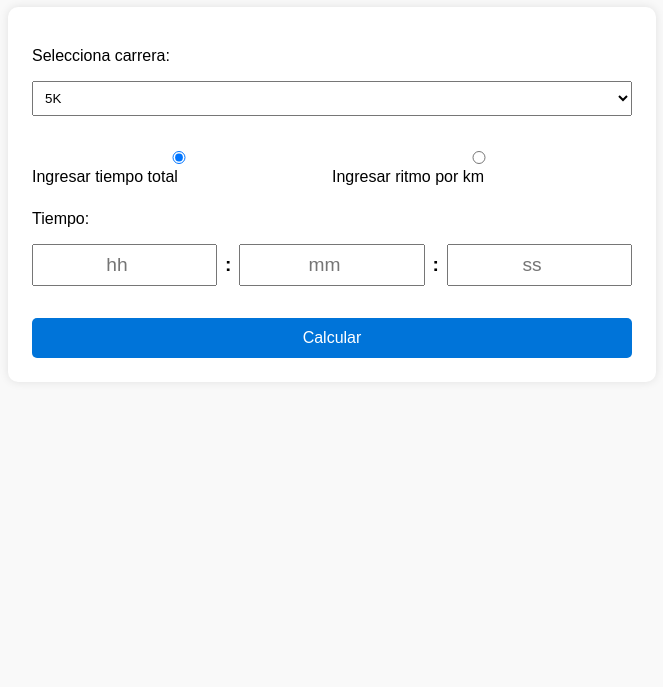
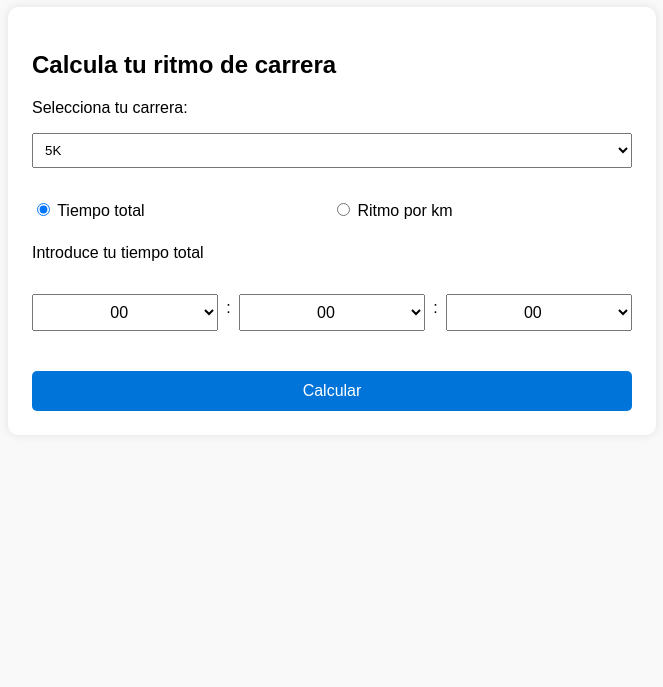
Before and after one commit to David7ce/calculator-race-time, a plain HTML site: page index.html in a window 1280 px wide. Shown: the part 113-800 px from the top of the page, without its empty margins (308-971 px from the left). Drawn offline with Linux system fonts and the light colour scheme.

Commit message:
Add calculator functionality and styles for race time calculations

```diff
--- a/index.html
+++ b/index.html
@@ -3,180 +3,14 @@
 <head>
   <meta charset="UTF-8" />
   <meta name="viewport" content="width=device-width, initial-scale=1.0"/>
-  <title>Calculadora de Ritmos</title>
-  <style>
-    body {
-      font-family: Arial, sans-serif;
-      padding: 2rem;
-      background: #f9f9f9;
-    }
-    h1 {
-      text-align: center;
-    }
-    .calculator {
-      max-width: 600px;
-      margin: 0 auto;
-      background: #fff;
-      padding: 1.5rem;
-      border-radius: 10px;
-      box-shadow: 0 0 10px rgba(0,0,0,0.1);
-    }
-    label, select {
-      display: block;
-      margin: 1rem 0 0.5rem;
-    }
-    input, select {
-      padding: 0.5rem;
-      width: 100%;
-    }
-    .radio-group {
-      display: flex;
-      justify-content: space-between;
-      margin-top: 1rem;
-    }
-    .radio-group label {
-      flex: 1;
-      margin-right: 1rem;
-    }
-    .time-inputs {
-      display: flex;
-      align-items: center;
-      justify-content: space-between;
-      gap: 0.5rem;
-      margin: 1rem 0;
-    }
-    .time-inputs input {
-      width: 33%;
-      text-align: center;
-      font-size: 1.2rem;
-    }
-    .time-inputs span {
-      font-weight: bold;
-      font-size: 1.2rem;
-    }
-    table {
-      width: 100%;
-      border-collapse: collapse;
-      margin-top: 2rem;
-    }
-    th, td {
-      padding: 0.5rem;
-      border: 1px solid #ccc;
-      text-align: center;
-    }
-    button {
-      margin-top: 1rem;
-      padding: 0.7rem;
-      width: 100%;
-      font-size: 1rem;
-      cursor: pointer;
-      background-color: #0074D9;
-      color: white;
-      border: none;
-      border-radius: 5px;
-    }
-    button:hover {
-      background-color: #005fa3;
-    }
-  </style>
+  <title>Calculadora de Ritmos de Carrera</title>
+  <link rel="stylesheet" href="styles.css" />
+  <script src="script.js"></script>
 </head>
 <body>
-  <h1>Calculadora de Ritmos</h1>
-  <div class="calculator">
-    <label for="distance">Selecciona carrera:</label>
-    <select id="distance">
-      <option value="5">5K</option>
-      <option value="10">10K</option>
-      <option value="20">20K</option>
-      <option value="40">40K</option>
-      <option value="42.195">Maratón (42.195K)</option>
-      <option value="50">50K</option>
-    </select>
+  <h1>Calculadora de Ritmos de carrera</h1>
+  <div id="app">
 
-    <div class="radio-group">
-      <label><input type="radio" name="mode" value="time" checked> Ingresar tiempo total</label>
-      <label><input type="radio" name="mode" value="pace"> Ingresar ritmo por km</label>
-    </div>
-
-    <label for="time">Tiempo:</label>
-    <div class="time-inputs">
-      <input type="number" id="hours" min="0" max="99" placeholder="hh" />
-      <span>:</span>
-      <input type="number" id="minutes" min="0" max="59" placeholder="mm" />
-      <span>:</span>
-      <input type="number" id="seconds" min="0" max="59" placeholder="ss" />
-    </div>
-
-    <button onclick="calcular()">Calcular</button>
-
-    <div id="resultado"></div>
   </div>
-
-  <script>
-    function formatTime(seconds) {
-      const h = Math.floor(seconds / 3600);
-      const m = Math.floor((seconds % 3600) / 60);
-      const s = Math.floor(seconds % 60);
-      return `${h.toString().padStart(2,'0')}:${m.toString().padStart(2,'0')}:${s.toString().padStart(2,'0')}`;
-    }
-
-    function calcular() {
-      const distancia = parseFloat(document.getElementById("distance").value);
-      const modo = document.querySelector('input[name="mode"]:checked').value;
-
-      const horas = parseInt(document.getElementById("hours").value) || 0;
-      const minutos = parseInt(document.getElementById("minutes").value) || 0;
-      const segundos = parseInt(document.getElementById("seconds").value) || 0;
-
-      // Validación estricta
-      if (minutos > 59 || segundos > 59) {
-        alert("Minutos y segundos deben estar entre 0 y 59.");
-        return;
-      }
-      if (horas > 99) {
-        alert("Demasiadas horas. Máximo permitido: 99.");
-        return;
-      }
-
-      let totalSegundos = horas * 3600 + minutos * 60 + segundos;
-      if (totalSegundos === 0) {
-        alert("Debes ingresar un tiempo válido.");
-        return;
-      }
-
-      let ritmoPorKm;
-
-      if (modo === "time") {
-        ritmoPorKm = totalSegundos / distancia;
-      } else {
-        ritmoPorKm = totalSegundos;
-        totalSegundos = ritmoPorKm * distancia;
-      }
-
-      let tabla = `<table><thead><tr><th>Km</th><th>Tiempo acumulado</th><th>Ritmo por km</th></tr></thead><tbody>`;
-
-      for (let km = 1; km <= Math.floor(distancia); km++) {
-        const tiempoAcumulado = ritmoPorKm * km;
-        tabla += `<tr>
-                    <td>${km}</td>
-                    <td>${formatTime(tiempoAcumulado)}</td>
-                    <td>${formatTime(ritmoPorKm)}</td>
-                  </tr>`;
-      }
-
-      if (distancia % 1 !== 0) {
-        const kmFinal = distancia;
-        const tiempoAcumulado = ritmoPorKm * kmFinal;
-        tabla += `<tr>
-                    <td>${kmFinal.toFixed(3)}</td>
-                    <td>${formatTime(tiempoAcumulado)}</td>
-                    <td>${formatTime(ritmoPorKm)}</td>
-                  </tr>`;
-      }
-
-      tabla += `</tbody></table>`;
-      document.getElementById("resultado").innerHTML = tabla;
-    }
-  </script>
 </body>
 </html>
--- /dev/null
+++ b/script.js
@@ -0,0 +1,161 @@
+document.addEventListener("DOMContentLoaded", () => {
+    const app = document.getElementById("app");
+
+    const form = document.createElement("div");
+    form.classList.add("calculator");
+
+    const title = document.createElement("h2");
+    title.id = "dynamic-title";
+    title.textContent = "";
+
+    // Label carrera
+    const carreraLabel = document.createElement("label");
+    carreraLabel.textContent = "Selecciona tu carrera:";
+
+    const selectDistancia = document.createElement("select");
+    selectDistancia.id = "distance";
+    [
+        { label: "5K", value: 5 },
+        { label: "10K", value: 10 },
+        { label: "20K", value: 20 },
+        { label: "40K", value: 40 },
+        { label: "Maratón (42.195K)", value: 42.195 },
+        { label: "50K", value: 50 },
+    ].forEach(opt => {
+        const option = document.createElement("option");
+        option.value = opt.value;
+        option.textContent = opt.label;
+        selectDistancia.appendChild(option);
+    });
+
+    const radioContainer = document.createElement("div");
+    radioContainer.classList.add("radio-group");
+
+    const opciones = [
+        { value: "time", label: "Tiempo total", titulo: "Calcula tu ritmo de carrera", labelTiempo: "Introduce tu tiempo total" },
+        { value: "pace", label: "Ritmo por km", titulo: "Calcula tu tiempo total", labelTiempo: "Introduce tu ritmo de carrera" },
+    ];
+
+    // Label de tiempo dinámico
+    const timeLabel = document.createElement("label");
+    timeLabel.id = "time-label";
+    timeLabel.textContent = "";
+
+    opciones.forEach(op => {
+        const label = document.createElement("label");
+        const input = document.createElement("input");
+        input.type = "radio";
+        input.name = "mode";
+        input.value = op.value;
+
+        if (op.value === "time") {
+            input.checked = true;
+            title.textContent = op.titulo;
+            timeLabel.textContent = op.labelTiempo;
+        }
+
+        input.addEventListener("change", () => {
+            title.textContent = op.titulo;
+            timeLabel.textContent = op.labelTiempo;
+        });
+        label.appendChild(input);
+        label.append(" " + op.label);
+        radioContainer.appendChild(label);
+    });
+
+    const timeInputs = document.createElement("div");
+    timeInputs.classList.add("time-inputs");
+
+    const createTimeSelect = (id, max) => {
+        const select = document.createElement("select");
+        select.id = id;
+        for (let i = 0; i <= max; i++) {
+            const option = document.createElement("option");
+            option.value = i;
+            option.textContent = i.toString().padStart(2, "0");
+            select.appendChild(option);
+        }
+        return select;
+    };
+
+    const hoursSelect = createTimeSelect("hours", 10);
+    const minutesSelect = createTimeSelect("minutes", 59);
+    const secondsSelect = createTimeSelect("seconds", 59);
+
+    timeInputs.appendChild(hoursSelect);
+    timeInputs.appendChild(document.createTextNode(":"));
+    timeInputs.appendChild(minutesSelect);
+    timeInputs.appendChild(document.createTextNode(":"));
+    timeInputs.appendChild(secondsSelect);
+
+    const calcularBtn = document.createElement("button");
+    calcularBtn.textContent = "Calcular";
+    calcularBtn.onclick = calcular;
+
+    const resultado = document.createElement("div");
+    resultado.id = "resultado";
+
+    // Ensamblar el formulario
+    form.appendChild(title);
+    form.appendChild(carreraLabel);
+    form.appendChild(selectDistancia);
+    form.appendChild(radioContainer);
+    form.appendChild(timeLabel);
+    form.appendChild(timeInputs);
+    form.appendChild(calcularBtn);
+    form.appendChild(resultado);
+    app.appendChild(form);
+});
+
+function formatTime(seconds) {
+    const h = Math.floor(seconds / 3600);
+    const m = Math.floor((seconds % 3600) / 60);
+    const s = Math.floor(seconds % 60);
+    return `${h.toString().padStart(2, '0')}:${m.toString().padStart(2, '0')}:${s.toString().padStart(2, '0')}`;
+}
+
+function calcular() {
+    const distancia = parseFloat(document.getElementById("distance").value);
+    const modo = document.querySelector('input[name="mode"]:checked')?.value;
+
+    const horas = parseInt(document.getElementById("hours").value) || 0;
+    const minutos = parseInt(document.getElementById("minutes").value) || 0;
+    const segundos = parseInt(document.getElementById("seconds").value) || 0;
+
+    let totalSegundos = horas * 3600 + minutos * 60 + segundos;
+    if (!modo || totalSegundos === 0) {
+        alert("Selecciona un modo y un tiempo válido.");
+        return;
+    }
+
+    let ritmoPorKm;
+    if (modo === "time") {
+        ritmoPorKm = totalSegundos / distancia;
+    } else {
+        ritmoPorKm = totalSegundos;
+        totalSegundos = ritmoPorKm * distancia;
+    }
+
+    let tabla = `<table><thead><tr><th>Km</th><th>Tiempo acumulado</th><th>Ritmo por km</th></tr></thead><tbody>`;
+
+    for (let km = 1; km <= Math.floor(distancia); km++) {
+        const tiempoAcumulado = ritmoPorKm * km;
+        tabla += `<tr class="${km % 5 === 0 ? 'resalted-cell' : ''}">
+                <td>${km}</td>
+                <td>${formatTime(tiempoAcumulado)}</td>
+                <td>${formatTime(ritmoPorKm)}</td>
+              </tr>`;
+    }
+
+    if (distancia % 1 !== 0) {
+        const tiempoAcumulado = ritmoPorKm * distancia;
+        tabla += `<tr>
+                <td>${distancia.toFixed(3)}</td>
+                <td>${formatTime(tiempoAcumulado)}</td>
+                <td>${formatTime(ritmoPorKm)}</td>
+              </tr>`;
+    }
+
+    tabla += `</tbody></table>`;
+    document.getElementById("resultado").innerHTML = tabla;
+}
--- /dev/null
+++ b/styles.css
@@ -0,0 +1,93 @@
+body {
+    font-family: Arial, sans-serif;
+    padding: 2rem;
+    background: #f9f9f9;
+}
+
+h1 {
+    text-align: center;
+}
+
+.calculator {
+    max-width: 600px;
+    margin: 0 auto;
+    background: #fff;
+    padding: 1.5rem;
+    border-radius: 10px;
+    box-shadow: 0 0 10px rgba(0, 0, 0, 0.1);
+}
+
+label,
+select {
+    display: block;
+    margin: 1rem 0 0.5rem;
+}
+
+select {
+    padding: 0.5rem;
+    width: 100%;
+}
+
+.radio-group {
+    display: flex;
+    justify-content: space-between;
+    margin-top: 1rem;
+}
+
+.radio-group label {
+    flex: 1;
+    margin-right: 1rem;
+}
+
+.time-inputs {
+    display: flex;
+    align-items: center;
+    justify-content: space-between;
+    gap: 0.5rem;
+    margin: 1rem 0;
+}
+
+.time-inputs select {
+    flex: 1;
+    text-align: center;
+    font-size: 1rem;
+}
+
+.time-inputs span {
+    font-weight: bold;
+    font-size: 1.2rem;
+}
+
+table {
+    width: 100%;
+    border-collapse: collapse;
+    margin-top: 2rem;
+}
+
+th,
+td {
+    padding: 0.5rem;
+    border: 1px solid #ccc;
+    text-align: center;
+}
+
+.resalted-cell {
+    background-color: #f0f0f0;
+    /* font-weight: bold; */
+}
+
+button {
+    margin-top: 1rem;
+    padding: 0.7rem;
+    width: 100%;
+    font-size: 1rem;
+    cursor: pointer;
+    background-color: #0074D9;
+    color: white;
+    border: none;
+    border-radius: 5px;
+}
+
+button:hover {
+    background-color: #005fa3;
+}
```
